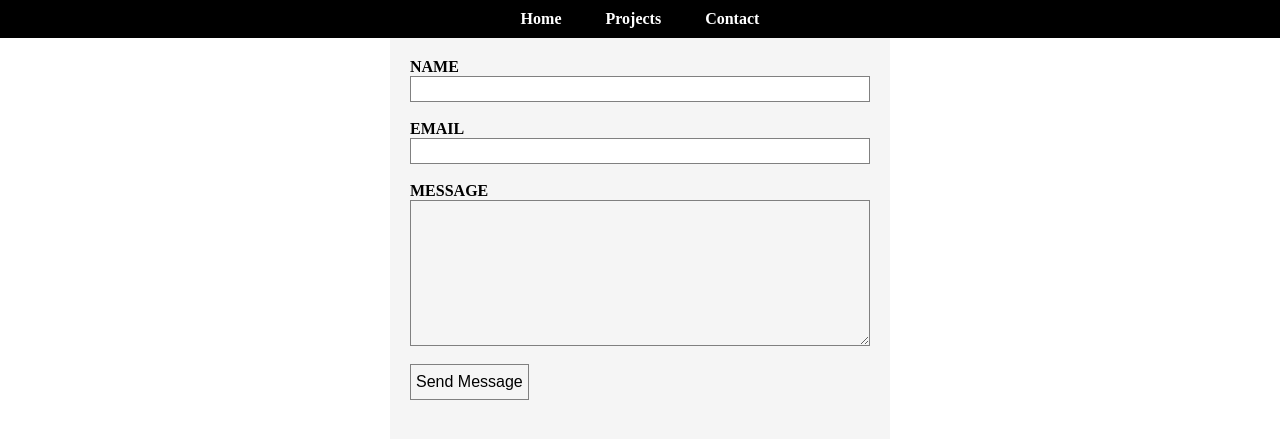
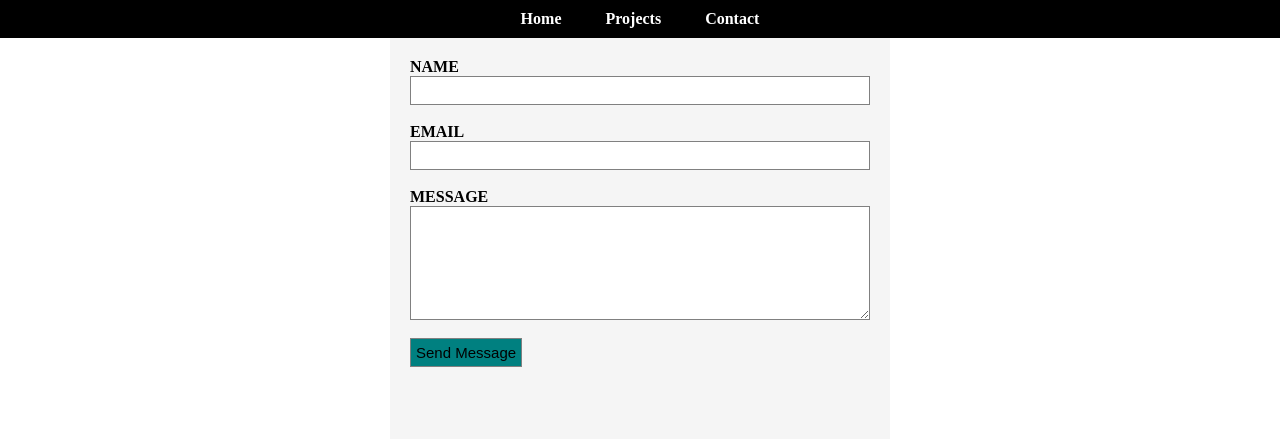
Before and after one commit to PraveenDKatti/PraveenDKatti.github.io, a Jekyll site: the page built from contact.html, in a window 1280 px wide. Shown: the top 439 px of the page. Built offline with Jekyll 4.4.1, drawn with Linux system fonts in a browser that asks for light colours.

Commit message:
added padding to input and textarea

```diff
--- a/css/main.css
+++ b/css/main.css
@@ -68,7 +68,7 @@ header{
 	padding: 5px 10px;
 	margin-right:20px;
 	color: #fff;
-    background-color: #333;
+	background-color: #333;
 	border-radius:5px;
 }
 
@@ -86,24 +86,16 @@ header{
 	font-size:16px;
 	font-weight:bold;
 }
-.form-container input{
+.form-container input, textarea{
 	border:1px grey solid;
-	font-size:16px;
+	font-size:15px;
 	width:100%;
-	line-height:1.5;
+	padding:5px 10px;
 }
 .form-container button{
 	border:1px grey solid;
-	font-size:16px;
-	line-height:1.5;
-	background-color:whitesmoke;
+	font-size:15px;
 	margin:auto;
+	background-color:teal;
 	padding:5px;
 }
-.form-container textarea{
-	border:1px grey solid;
-	background-color:whitesmoke;
-	font-size:16px;
-	width:100%;
-	line-height:1.5;
-}
```
